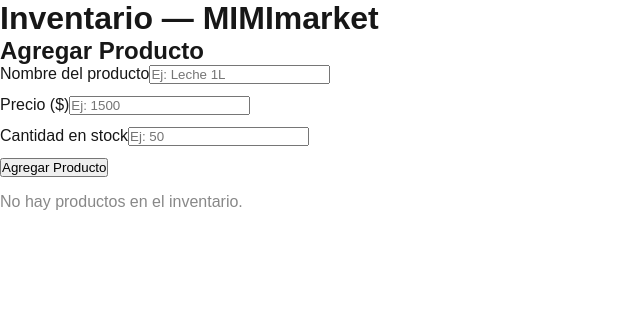
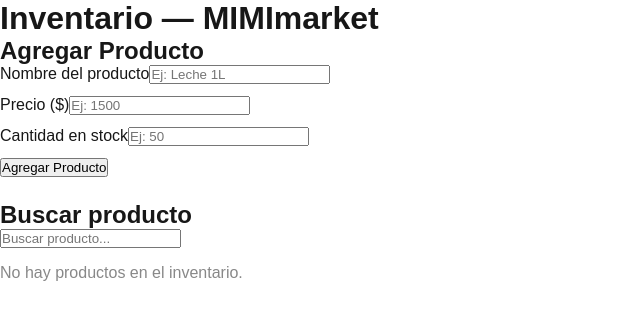
Before and after one commit to HerbertSSJ/proyecto-maggi-lu, a Next.js app: page /inventario in a window 1280 px wide. Shown: the top 320 px of the page, without its empty margins (0-640 px from the left). Built offline with nearby package versions, Linux system fonts and the light colour scheme.

Commit message:
búsqueda de productos en inventario
Se agrega un buscador en tiempo real para filtrar productos del inventario por nombre.

La búsqueda usa un estado controlado con useState, ignora mayúsculas y minúsculas, y actualiza la tabla sin recargar la página.

```diff
--- a/src/app/inventario/page.tsx
+++ b/src/app/inventario/page.tsx
@@ -9,6 +9,7 @@
 export default function InventarioPage() {
   const [productos, setProductos] = useState<Producto[]>([]);
   const [productoEditando, setProductoEditando] = useState<Producto | null>(null);
+  const [busqueda, setBusqueda] = useState<string>("");
 
   useEffect(() => {
     const cargados = obtenerProductos();
@@ -71,6 +72,12 @@
     setProductoEditando(null);
   }
 
+  const productosFiltrados = busqueda.trim() === ""
+    ? productos
+    : productos.filter((p) =>
+        p.nombre.toLowerCase().includes(busqueda.toLowerCase())
+      );
+
   return (
     <main className="contenido">
       <h1 className="tituloSeccion">Inventario — MIMImarket</h1>
@@ -80,8 +87,21 @@
         onCancelar={handleCancelarEdicion}
         productoEditando={productoEditando}
       />
+      <div className="division" style={{ marginTop: "24px" }}>
+        <div className="caja">
+          <h2 className="tituloCaja">Buscar producto</h2>
+          <input
+            id="buscador-inventario"
+            type="text"
+            className="inputBuscador"
+            placeholder="Buscar producto..."
+            value={busqueda}
+            onChange={(e) => setBusqueda(e.target.value)}
+          />
+        </div>
+      </div>
       <ProductoList
-        productos={productos}
+        productos={productosFiltrados}
         onEliminarProducto={handleEliminarProducto}
         onEditarProducto={handleEditarProducto}
       />
```
